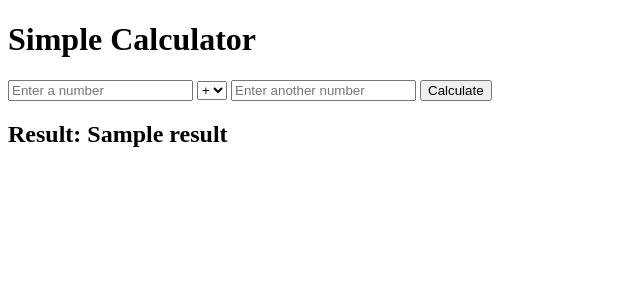
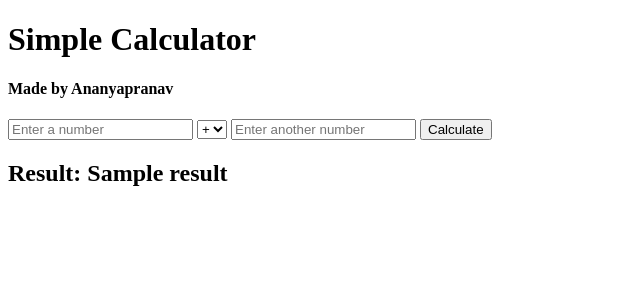
Before and after one commit to Ananyapranav/Calculator-FlaskWebApp, a Flask app: template templates/calculator.html in a window 1280 px wide. Shown: the top 300 px of the page, without its empty margins (0-640 px from the left). Run offline with Flask 3, Linux system fonts and the light colour scheme; the template is opened without the code that fills it: most values are stand-ins (such as "Sample title", 1, 10 or a date in 2020).

Commit message:
Update calculator.html

```diff
--- a/templates/calculator.html
+++ b/templates/calculator.html
@@ -5,6 +5,7 @@
 </head>
 <body>
     <h1>Simple Calculator</h1>
+    <h4>Made by Ananyapranav</h4>
     <form action="/calculate" method="post">
         <input type="number" name="num1" placeholder="Enter a number" required>
         <select name="operator">
```
